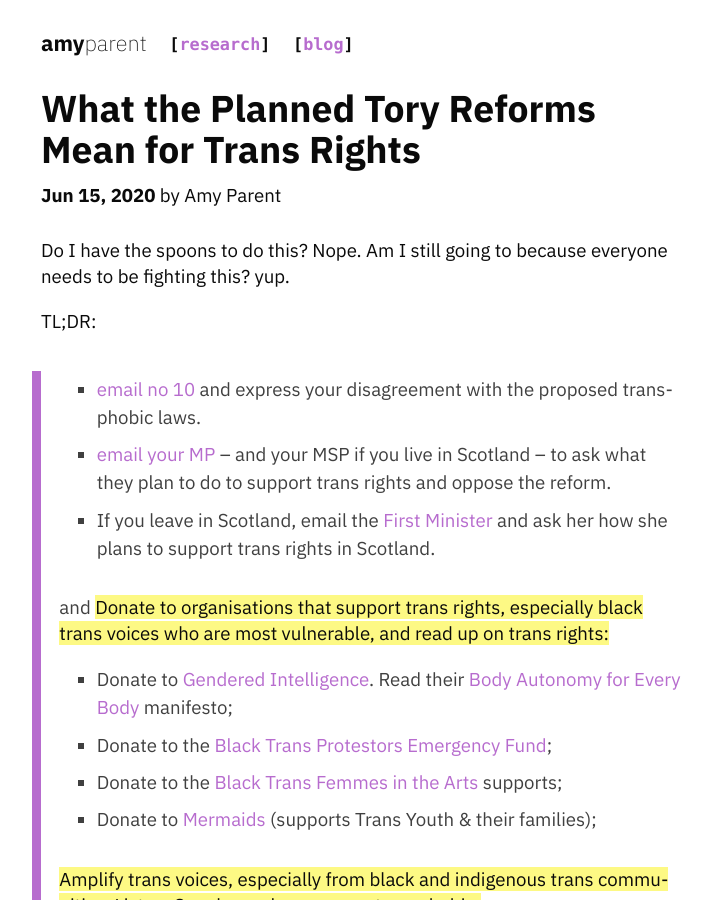
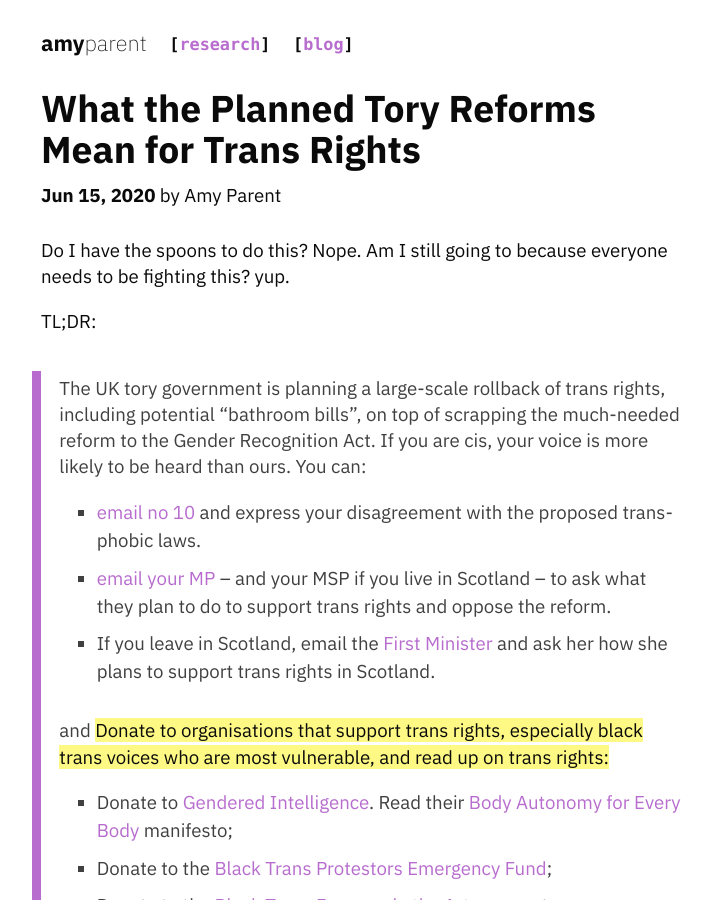
Before and after one commit to amyinorbit/amyinorbit.github.io, a Jekyll site: the page built from _posts/2020-06-15-trans-rights.md, in a window 1280 px wide and 900 px high. Shown: the whole window, without its empty margins (215-926 px from the left). Built offline with Jekyll 4.4.1, drawn with Linux system fonts in a browser that asks for light colours.

Commit message:
Bring back the first line of TL;DR on trans rights

```diff
--- a/_posts/2020-06-15-trans-rights.md
+++ b/_posts/2020-06-15-trans-rights.md
@@ -7,7 +7,8 @@ tags: lgbt+
 Do I have the spoons to do this? Nope. Am I still going to because everyone needs to be fighting this? yup.
 
 TL;DR:
-
+> The UK tory government is planning a large-scale rollback of trans rights, including potential "bathroom bills", on top of scrapping the much-needed reform to the Gender Recognition Act. If you are cis, your voice is more likely to be heard than ours. You can:
+>
 > * [email no 10][email-10] and express your disagreement with the proposed transphobic laws.
 > * [email your MP][email-mp] -- and your MSP if you live in Scotland -- to ask what they plan to do to support trans rights and oppose the reform.
 > * If you leave in Scotland, email the [First Minister][email-pm] and ask her how she plans to support trans rights in Scotland.
```
